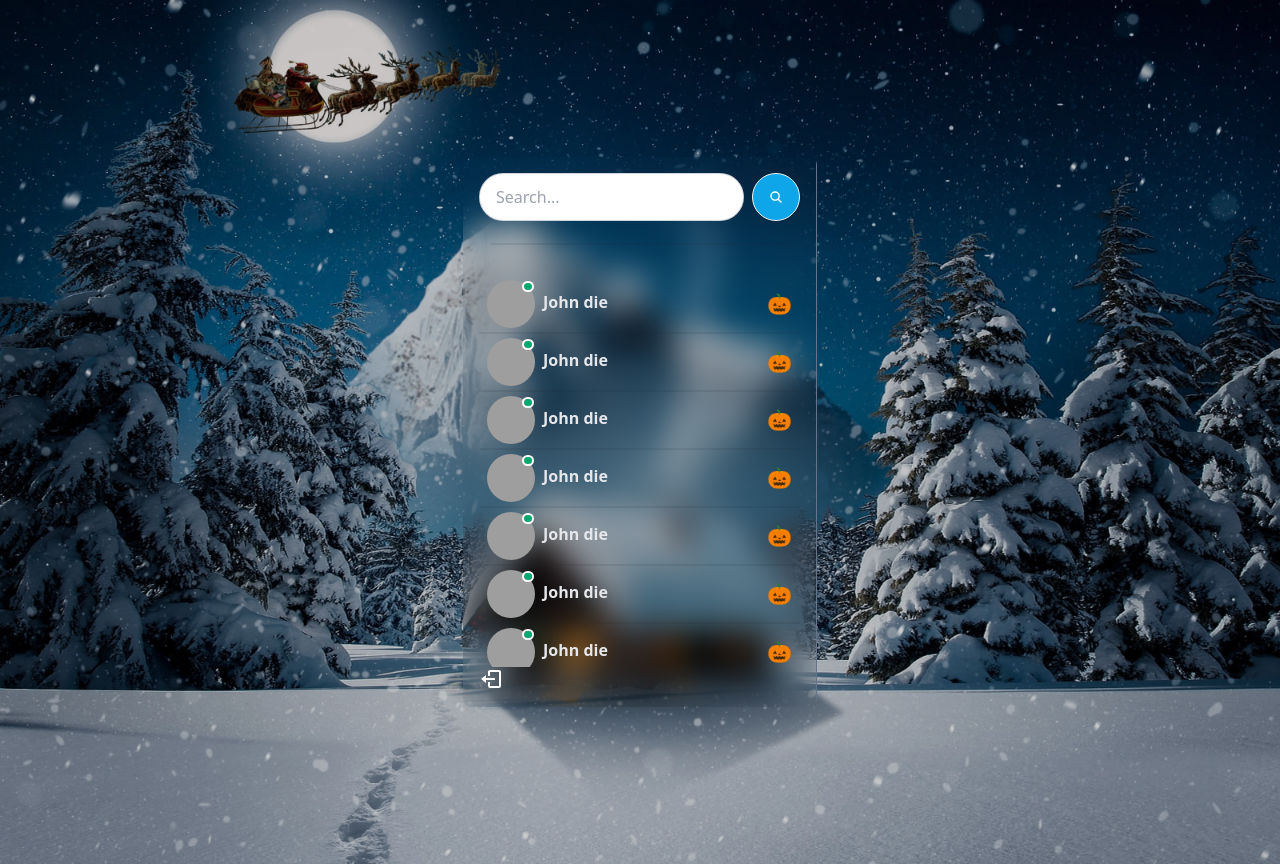
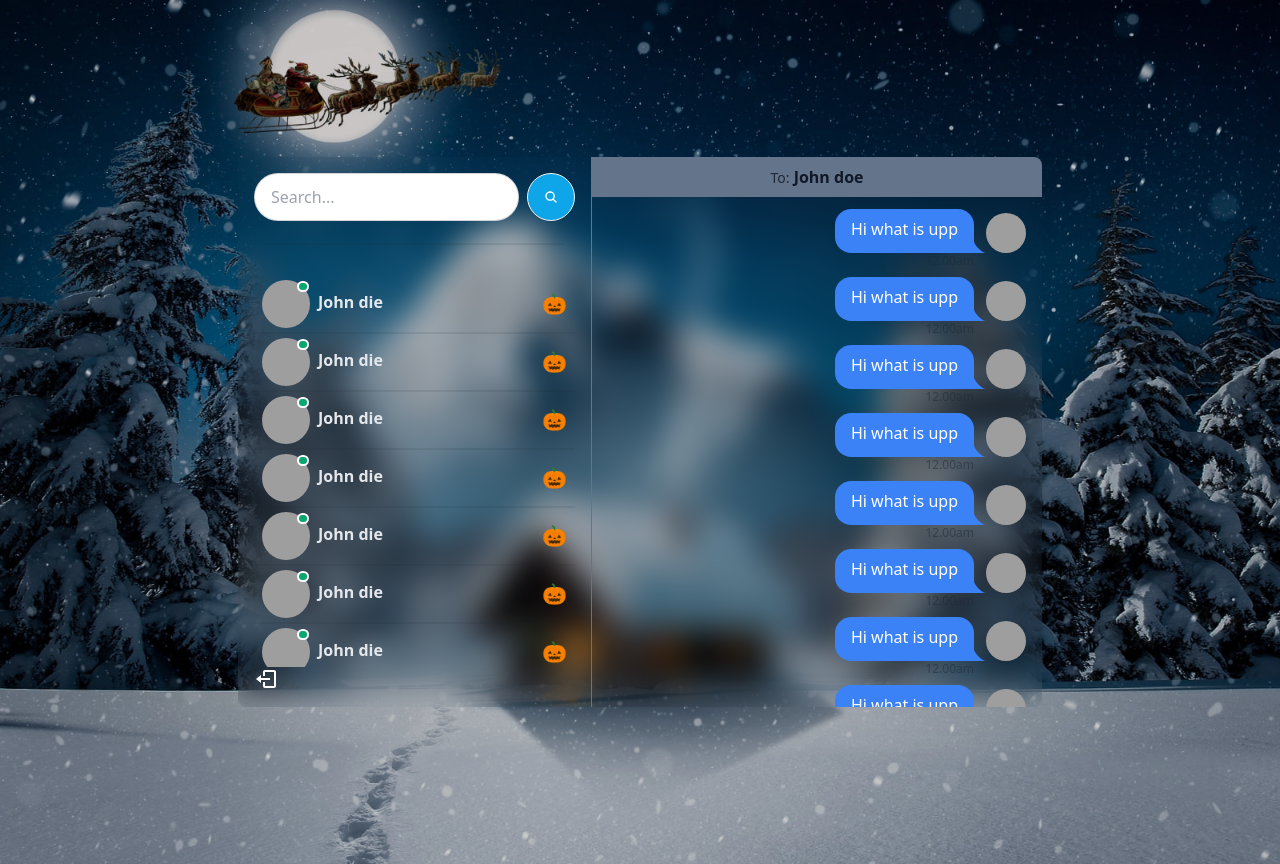
Before and after one commit to MohammedNawazMynulIslam/Chat-App, a React (Vite) app: page / in a window 1280 px wide. Built offline with nearby package versions, Linux system fonts and the light colour scheme; grey boxes are pictures that could not be loaded.

Commit message:
added message container

```diff
--- /dev/null
+++ b/src/components/messages/Message.jsx
@@ -0,0 +1,18 @@
+
+const Message = () => {
+  return (
+    <div className="chat chat-end">
+        <div className="chat-image avatar">
+            <div className="w-10 rounded-full">
+            <img alt="Tailwind CSS chat bubble component" src="https://daisyui.com/images/stock/photo-1534528741775-53994a69daeb.jpg"
+            />
+            </div>
+        </div>
+        <div className={`chat-bubble text-white bg-blue-500`}> Hi what is upp
+        </div>
+        <div className="chat-footer opacity-50 text-xs flex gap-1 items-center">12.00am</div>
+    </div>
+  )
+}
+
+export default Message
--- /dev/null
+++ b/src/components/messages/MessageContainer.jsx
@@ -0,0 +1,19 @@
+import Messages from "./Messages";
+
+const MessageContainer = () => {
+  return(
+  <div className="md:min-w-[450px] flex flex-col">
+    <>
+    {/* header */}
+    <div className="bg-slate-500 px-4 py-2 mb-2">
+        <span className="label-text">To:</span> <span className="text-gray-900 font-bold">John doe</span>
+    </div>
+    <Messages/>
+    </>
+
+
+  </div>
+  )
+  }
+
+export default MessageContainer;
--- /dev/null
+++ b/src/components/messages/Messages.jsx
@@ -0,0 +1,21 @@
+import Message from "./Message"
+
+
+const Messages = () => {
+  return (
+    <div className="px-4 flex-1 overflow-auto">
+        <Message/>
+        <Message/>
+        <Message/>
+        <Message/>
+        <Message/>
+        <Message/>
+        <Message/>
+        <Message/>
+        <Message/>
+        <Message/>
+        </div>
+  )
+}
+
+export default Messages
--- a/src/index.css
+++ b/src/index.css
@@ -9,3 +9,14 @@
     background-position: center;
 
 }
+
+::-webkit-scrollbar{
+width: 8px;
+}
+::-webkit-scrollbar-track{
+    background: #121212;
+    border-radius: 5px;
+}
+::-webkit-scrollbar-thumb:hover{
+    background: #242424;
+}
--- a/src/pages/Home/Home.jsx
+++ b/src/pages/Home/Home.jsx
@@ -1,3 +1,4 @@
+import MessageContainer from "../../components/messages/MessageContainer";
 import Sidebar from "../../components/sidebar/Sidebar";
 
 
@@ -5,7 +6,7 @@
   return (
     <div className="flex sm:h-[450px] md:h-[550px] rounded-lg overflow-hidden bg-gray-400 bg-clip-padding backdrop-filter backdrop-blur-lg bg-opacity-0">
       <Sidebar/>
-      {/* <MessageContainer/> */}
+      <MessageContainer/>
       </div>
   )
 }
```
